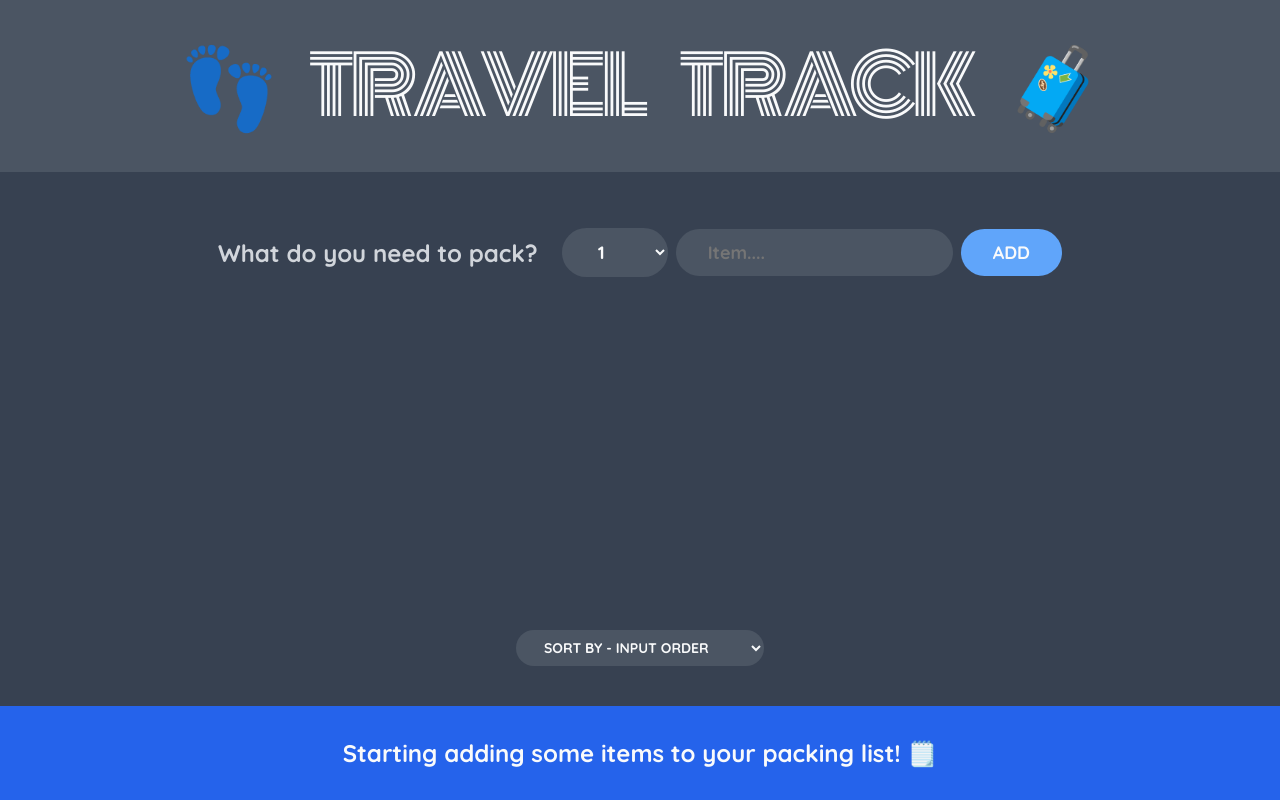
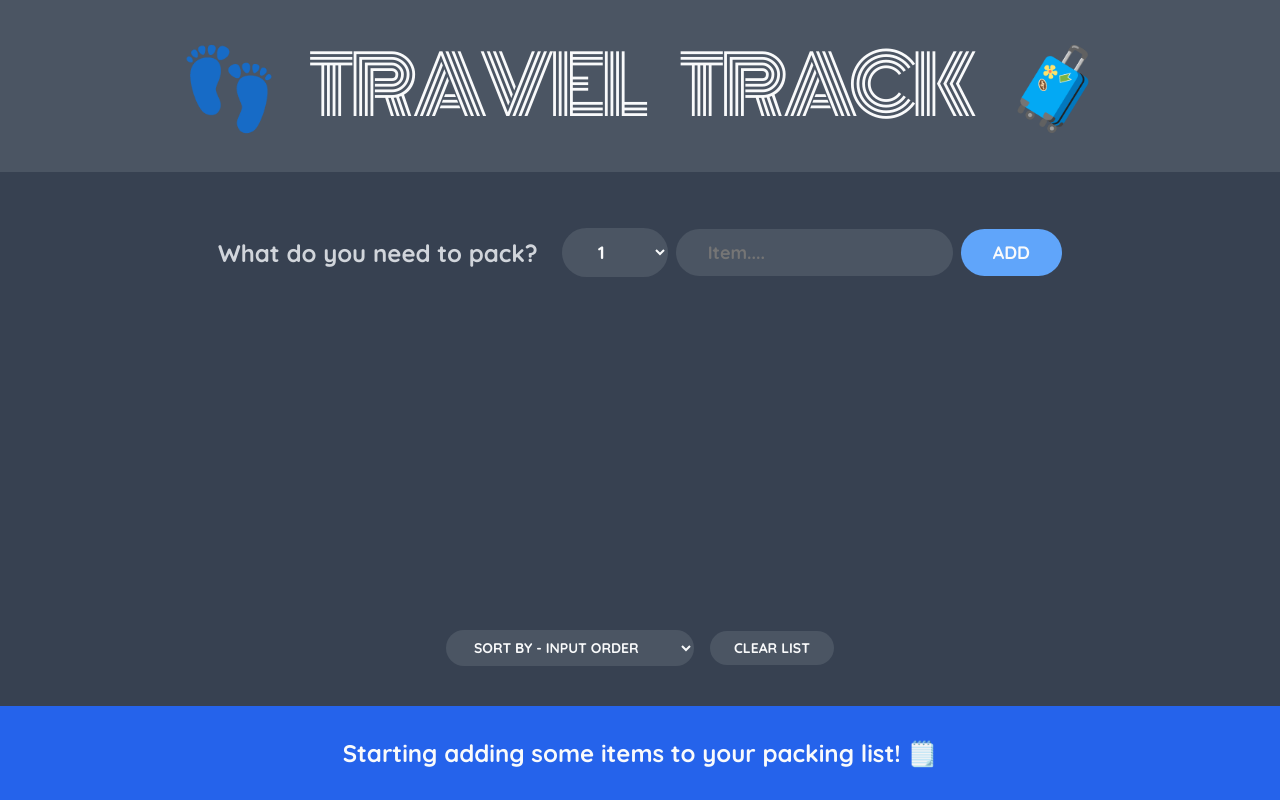
Before and after one commit to steven-oehley/TravelTrack, a React (Create React App) app: page / in a window 1280 px wide. Built offline with nearby package versions, Linux system fonts and the light colour scheme.

Commit message:
added clear functionality

```diff
--- a/src/App.js
+++ b/src/App.js
@@ -64,7 +64,7 @@ function Form({ onAddItems }) {
   );
 }
 
-function PackList({ items, onDeleteItem, onToggleItem }) {
+function PackList({ items, onDeleteItem, onToggleItem, onClear }) {
   const [sortBy, setSortBy] = useState("input");
   let sortedItems;
 
@@ -99,6 +99,7 @@ function PackList({ items, onDeleteItem, onToggleItem }) {
           <option value="description">Sort by - Description</option>
           <option value="packed">Sort by - Packed Status</option>
         </select>
+        <button onClick={onClear}>Clear List</button>
       </div>
     </div>
   );
@@ -168,6 +169,10 @@ export default function App() {
     );
   }
 
+  function handleClear() {
+    setItems([]);
+  }
+
   // lifted state from form
   return (
     <div className="app">
@@ -177,6 +182,7 @@ export default function App() {
         items={items}
         onDeleteItem={handleDeleteItem}
         onToggleItem={handleToggleItem}
+        onClear={handleClear}
       />
       <Stats items={items} />
     </div>
```
